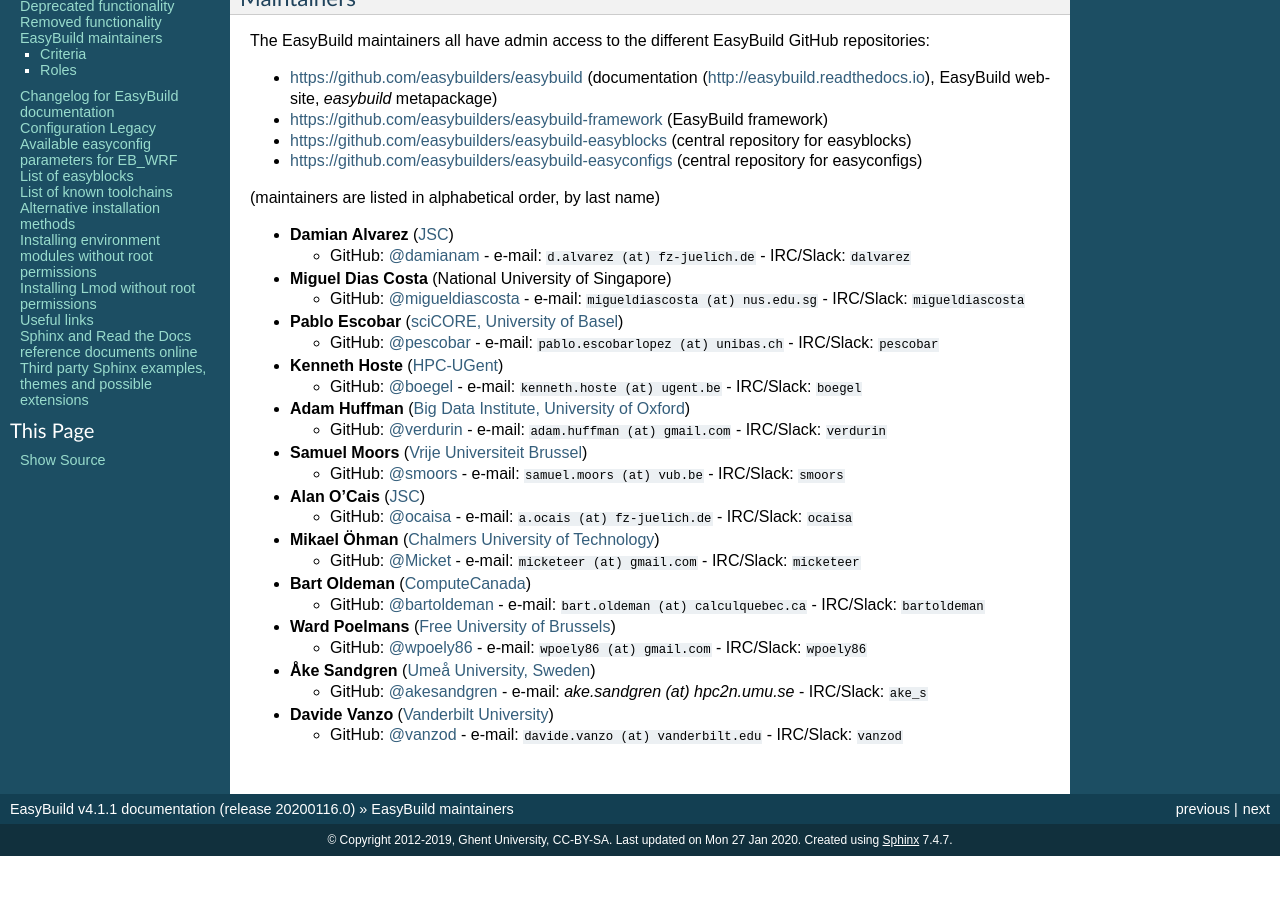
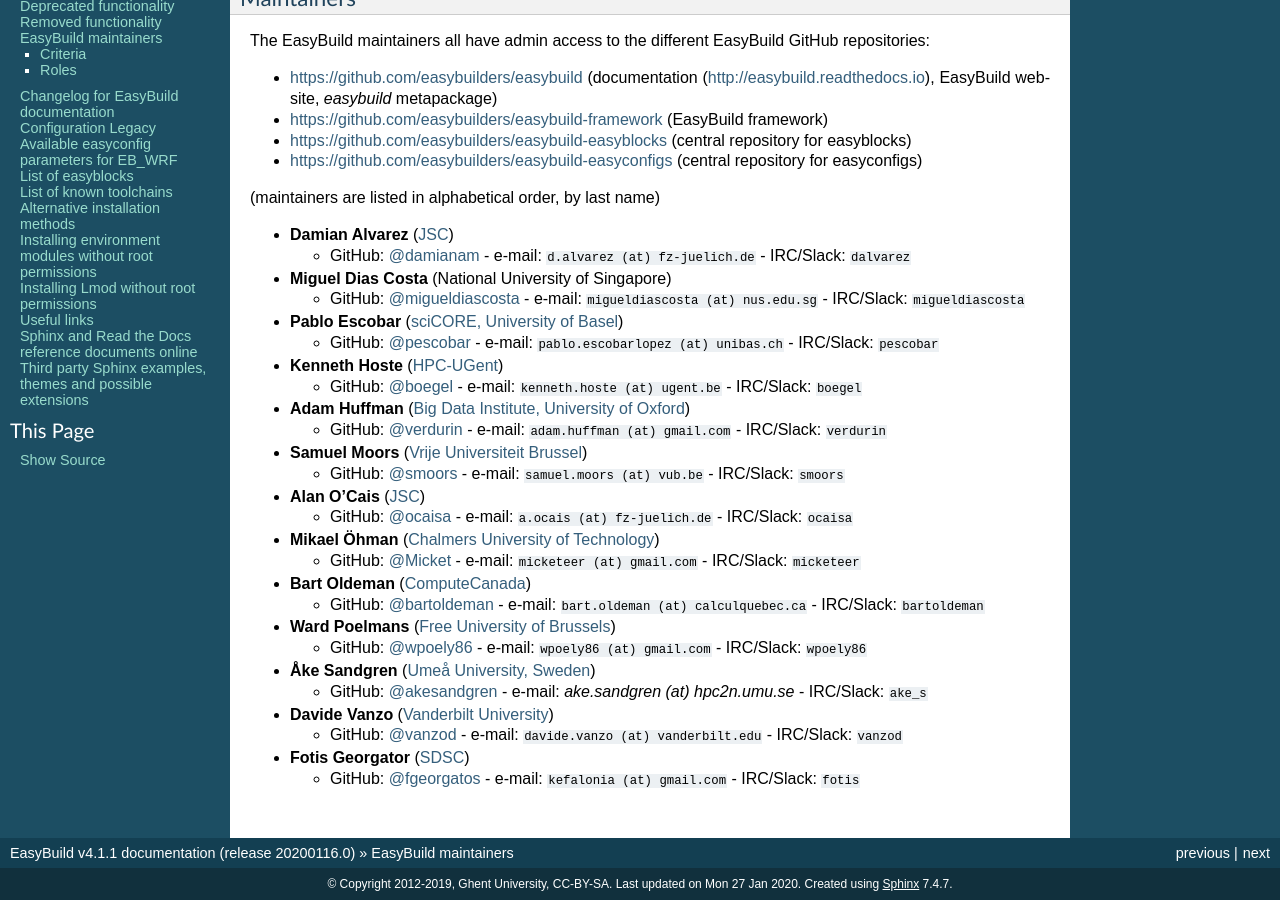
Before and after one commit to easybuilders/easybuild, a Sphinx documentation site: the page built from docs/Maintainers.rst, in a window 1280 px wide and 900 px high, scrolled down 863 px. Built offline with Sphinx 7.4.7, drawn with Linux system fonts in a browser that asks for light colours; pages that are not in the unit, such as notebooks, are missing from menus; before the commit the page ends 1719 px from its top, so only the background shows below that.

Commit message:
Add Fotis to maintainer list

```diff
--- a/docs/Maintainers.rst
+++ b/docs/Maintainers.rst
@@ -107,3 +107,7 @@
 * **Davide Vanzo** (`Vanderbilt University <http://www.accre.vanderbilt.edu/>`_)
 
   * GitHub: `@vanzod <https://github.com/vanzod>`_ - e-mail: ``davide.vanzo (at) vanderbilt.edu`` - IRC/Slack: ``vanzod``
+
+* **Fotis Georgator** (`SDSC <https://datascience.ch/>`_)
+
+  * GitHub: `@fgeorgatos <https://github.com/fgeorgatos>`_ - e-mail: ``kefalonia (at) gmail.com`` - IRC/Slack: ``fotis``
```
